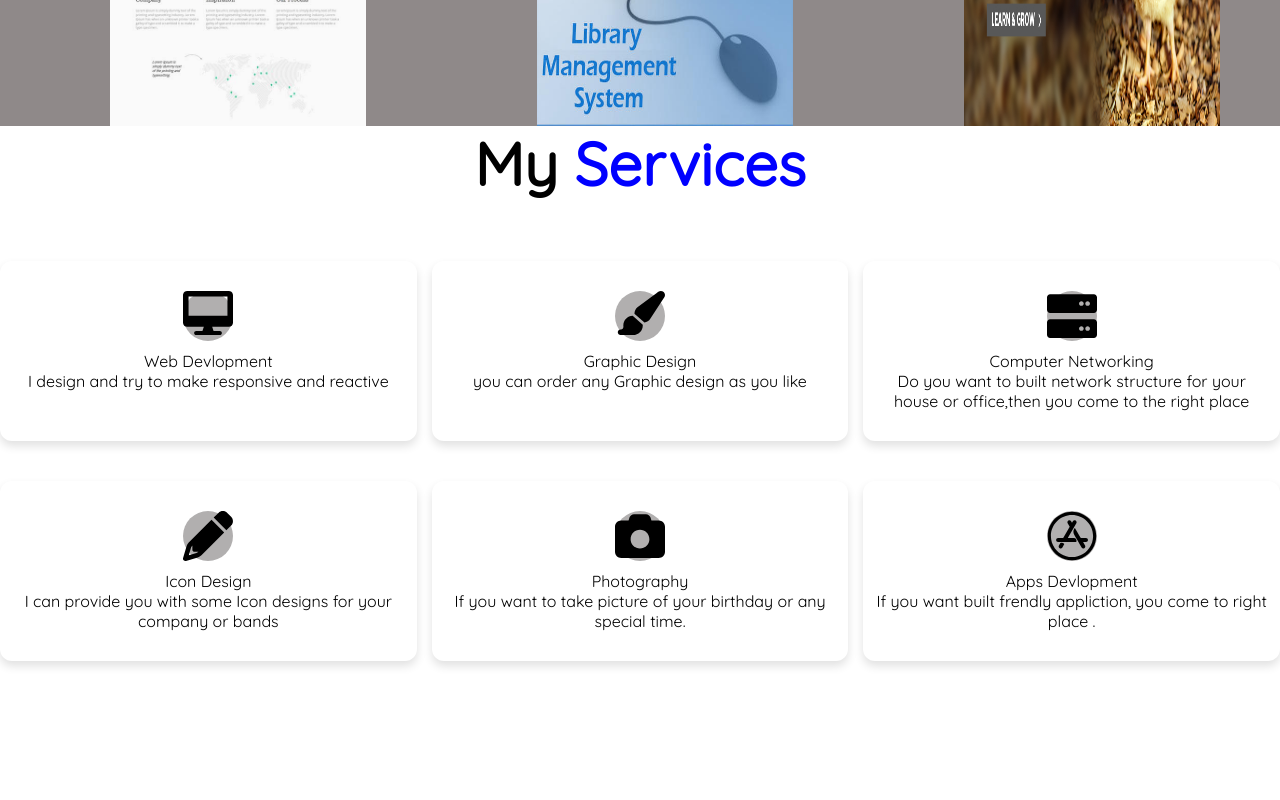
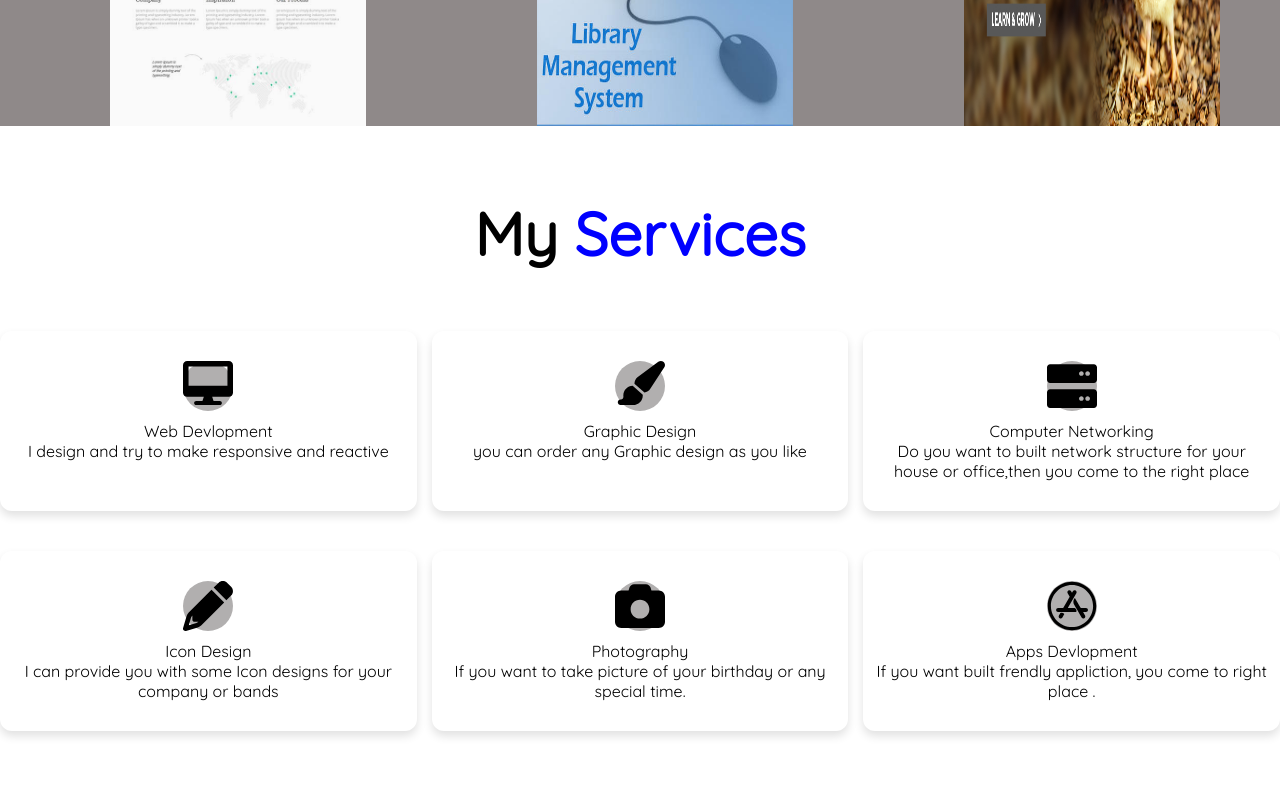
Before and after one commit to abeoal/portifolio, a plain HTML site: page index.html in a window 1280 px wide. Shown: the part 1740-2540 px from the top of the page. Drawn offline with Linux system fonts and the light colour scheme.

Commit message:
update finished

```diff
--- a/style.css
+++ b/style.css
@@ -263,6 +263,9 @@ height: 100%;
 
 }
 /* My Services CSS */
+.services{
+    margin-top: 70px;
+}
 .services .boxes{
     display: flex;
     flex-wrap: wrap;
```
